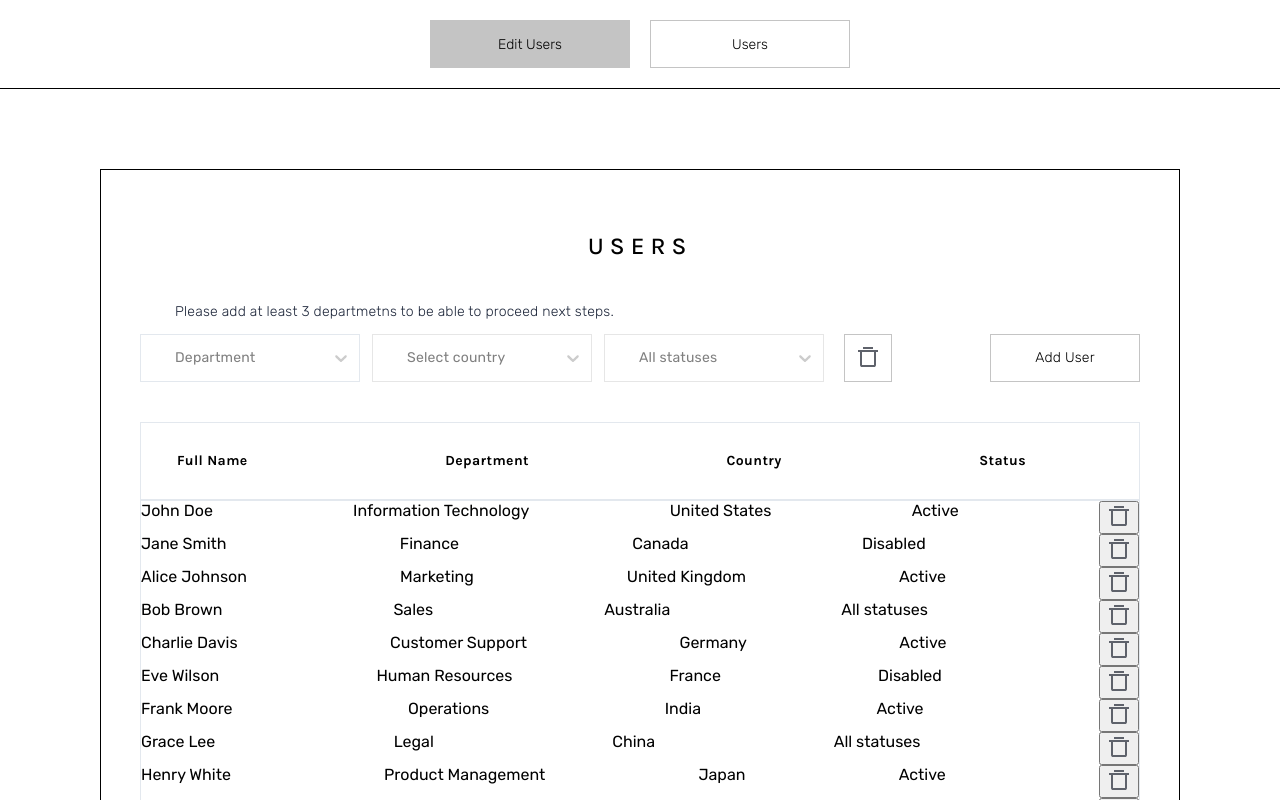
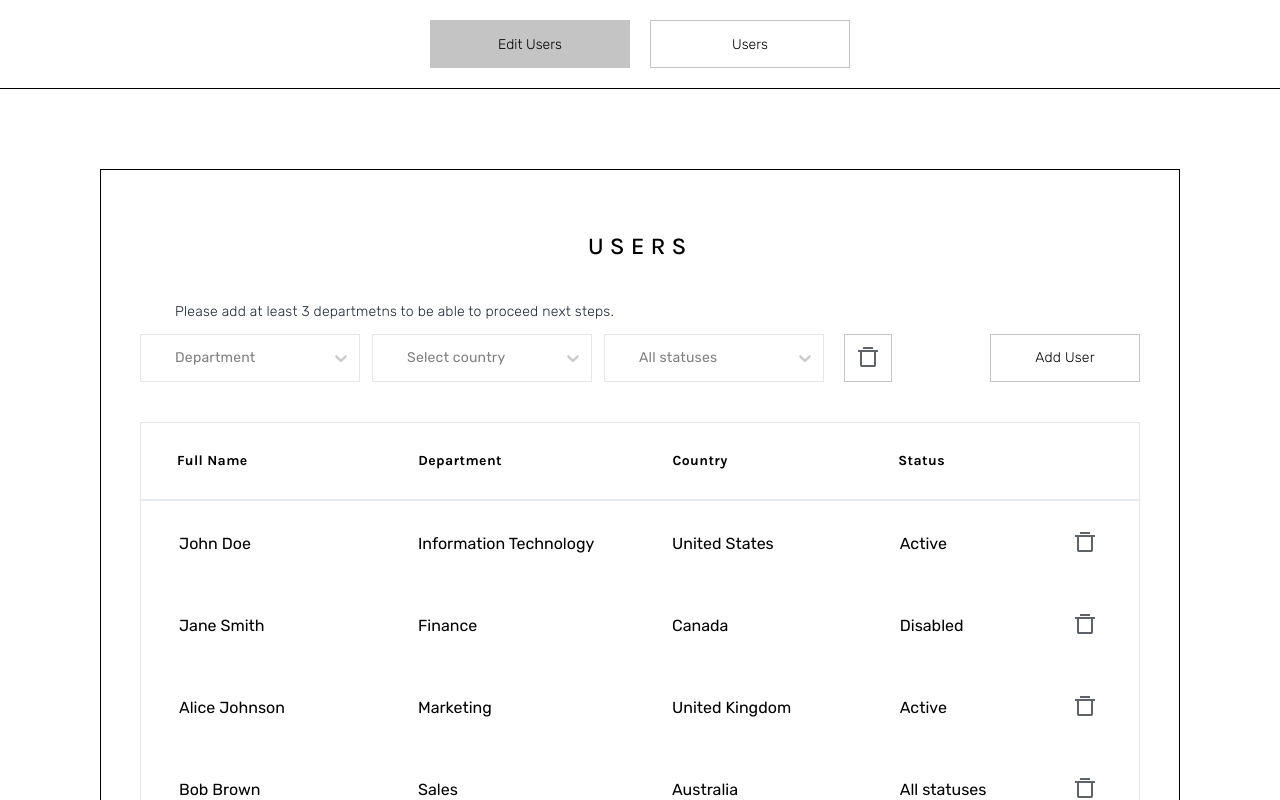
Before and after one commit to PanShamray/react-edit-user, a React (Create React App) app: page /users in a window 1280 px wide. Shown: the top 800 px of the page. Built offline with nearby package versions, Linux system fonts and the light colour scheme.

Commit message:
has been finished development of USERS page

```diff
--- a/src/pages/Users/Users.jsx
+++ b/src/pages/Users/Users.jsx
@@ -50,9 +50,9 @@ function Users() {
     setAddUserModalOpen(true);
   };
 
-  /* const closeAddUserModal = () => {
+  const closeAddUserModal = () => {
     setAddUserModalOpen(false);
-  } */
+  }
 
   return (
     <main>
@@ -116,21 +116,28 @@ function Users() {
             </div>
           </div>
           <div className="users-block">
+            <table>
+              <tbody>
                 {filteredUsers.map((user) => (
                   <>
-                <div key={user.name}>
-                  <span>{user.name}</span>
-                  <span >{user.department.name}</span>
-                  <span >{user.country.name}</span>
-                  <span >{user.status.name}</span>
+                    <tr key={user.name}>
+                      <td className="tdName">{user.name}</td>
+                      <td className="tdDepartment">{user.department.name}</td>
+                      <td className="tdCountry">{user.country.name}</td>
+                      <td className='tdStatus'>{user.status.name}</td>
+                      <td>
                         <button
                           onClick={() => handleUserDelete(user.name)}
-                    className="trashButton">
+                          className="trashButton"
+                        >
                           <TrashButton />
                         </button>
-                </div>
+                      </td>
+                    </tr>
                   </>
                 ))}
+              </tbody>
+            </table>
           </div>
         </div>
       </section>
--- a/src/pages/Users/style.scss
+++ b/src/pages/Users/style.scss
@@ -1,16 +1,10 @@
-@mixin Rubik300{
+@mixin Rubik($weight){
   font-family: "Rubik", sans-serif;
-    font-weight: 300;
+  font-weight: $weight;
   font-size: 14px;
   line-height: 20px;
   letter-spacing: 0.2px;
 }
-
-@mixin Rubik400{
-    @include Rubik300();
-    font-weight: 400;
-}
-
 
 main{
   margin: 80px 100px;
@@ -28,14 +22,14 @@ main{
     letter-spacing: 6px;
     margin: 60px 0 40px;
   }
+
   .filter_title{
-        align-self: self-start;
-        margin: 0;
-        margin-left: 74px;
-        margin-bottom: 12px;
-        @include Rubik300();
+    align-self: flex-start;
+    margin: 0 0 12px 74px;
+    @include Rubik(300);
     color: #1B2438;
   }
+
   section{
     display: block;
     width: 1000px;
@@ -51,59 +45,63 @@ main{
         width: 684px;
         gap: 12px;
         margin-right: 20px;
-                        .css-13cymwt-control{
-                            @include Rubik400;
+
+        .css-13cymwt-control,
+        .css-16xfy0z-control{
+          @include Rubik(400);
           padding-left: 24px;
-                            color: #C2C2C2;
           height: 48px;
           cursor: pointer;
+          color: #C2C2C2;
+        }
+
+        .css-13cymwt-control{
           width: 220px;
         }
+
         .css-16xfy0z-control{
           width: 220px;
-                            padding-left: 24px;
           background-color: white;
           border-radius: 0;
-                            @include Rubik400;
-                            color: #C2C2C2;
-                            height: 48px;
           &:active{
             cursor: pointer;
           }
+        }
 
-                        }
         .css-894a34-indicatorSeparator{
           width: 0;
         }
       }
 
       .filter_buttons{
-                        min-height: 48px;
-                        width: 100%;
         display: flex;
         justify-content: space-between;
+        width: 100%;
+        min-height: 48px;
+
+        .trashButton,
+        .popupButton{
+          border: 1px solid #C4C4C4;
+          background-color: white;
+          cursor: pointer;
+        }
+
         .trashButton{
-                            border: none;
-                            cursor: pointer;
+          width: 48px;
+          height: 48px;
           margin: 0;
           padding: 0;
-                            width: 48px;
-                            height: 48px;
-                            background-color: white;
-                            border: 1px solid #C4C4C4;
         }
+
         .popupButton{
           width: 150px;
           height: 48px;
-                            border: 1px solid #C4C4C4;
-                            background-color: white;
-                            cursor: pointer;
-                            @include Rubik300;
+          @include Rubik(300);
         }
       }
     }
+
     .list-titles{
-
       height: 76px;
       border: 1px solid #E3E8EE;
       font-family: "Karla", sans-serif;
@@ -111,20 +109,38 @@ main{
       font-size: 14px;
       line-height: 20px;
       letter-spacing: 0.4px;
+
       .titles{
-                        padding: 14px 113px 14px 36px;
+        padding: 14px 194px 14px 36px;
         display: flex;
         justify-content: space-between;
         align-items: center;
       }
     }
+
     .users-block{
       border: 1px solid #E3E8EE;
-                div{
-                    display: flex;
-                    justify-content: space-between;
+
+      table{
+        width: 100%;
+
+        tr{
+          height: 80px;
+
+          .tdName{
+            width: 235px;
+            padding-left: 36px;
+          }
+
+          .tdDepartment{width: 250px;}
         }
       }
 
+      .trashButton{
+        border: none;
+        background-color: white;
+        cursor: pointer;
       }
     }
+  }
+}
```
Also changed, not shown: README.txt. Lines whose indentation alone changed are shown as unchanged.
